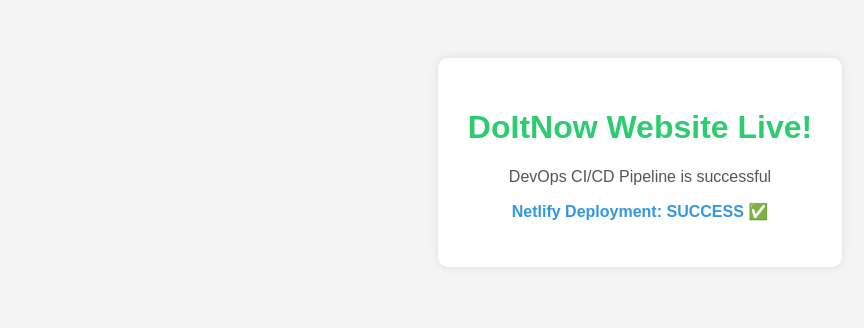
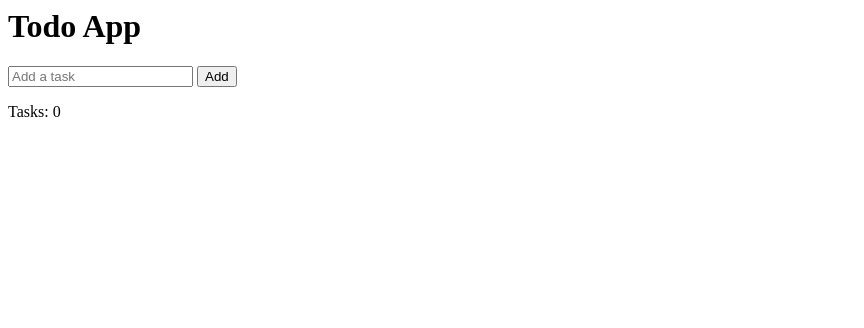
Before and after one commit to ayodhyaranathunge/todo-app-devops, a website: page index.html in a window 1280 px wide. Shown: the whole page, without its empty margins (0-864 px from the left). Drawn offline with Linux system fonts and the light colour scheme.

Commit message:
index_html

```diff
--- a/index.html
+++ b/index.html
@@ -1,33 +1,8 @@
-<!DOCTYPE html>
-<html lang="en">
-<head>
-    <meta charset="UTF-8">
-    <meta name="viewport" content="width=device-width, initial-scale=1.0">
-    <title>DoItNow</title>
-    <style>
-        body {
-            font-family: Arial, sans-serif;
-            text-align: center;
-            padding: 50px;
-            background-color: #f4f4f4;
-        }
-        .container {
-            background: white;
-            padding: 30px;
-            border-radius: 10px;
-            box-shadow: 0 0 10px rgba(0,0,0,0.1);
-            display: inline-block;
-        }
-        h1 { color: #2ecc71; }
-        p { color: #555; }
-        .status { font-weight: bold; color: #3498db; }
-    </style>
-</head>
-<body>
-    <div class="container">
-        <h1>DoItNow Website Live!</h1>
-        <p>DevOps CI/CD Pipeline is successful</p>
-        <p class="status">Netlify Deployment: SUCCESS ✅</p>
-    </div>
-</body>
-</html>
+<h1>Todo App</h1>
+<input id="todo-input" placeholder="Add a task">
+<button onclick="addTodo()">Add</button>
+
+<ul id="todo-list"></ul>
+<p>Tasks: <span id="counter">0</span></p>
+
+<script src="scripts/todo.js"></script>
```
